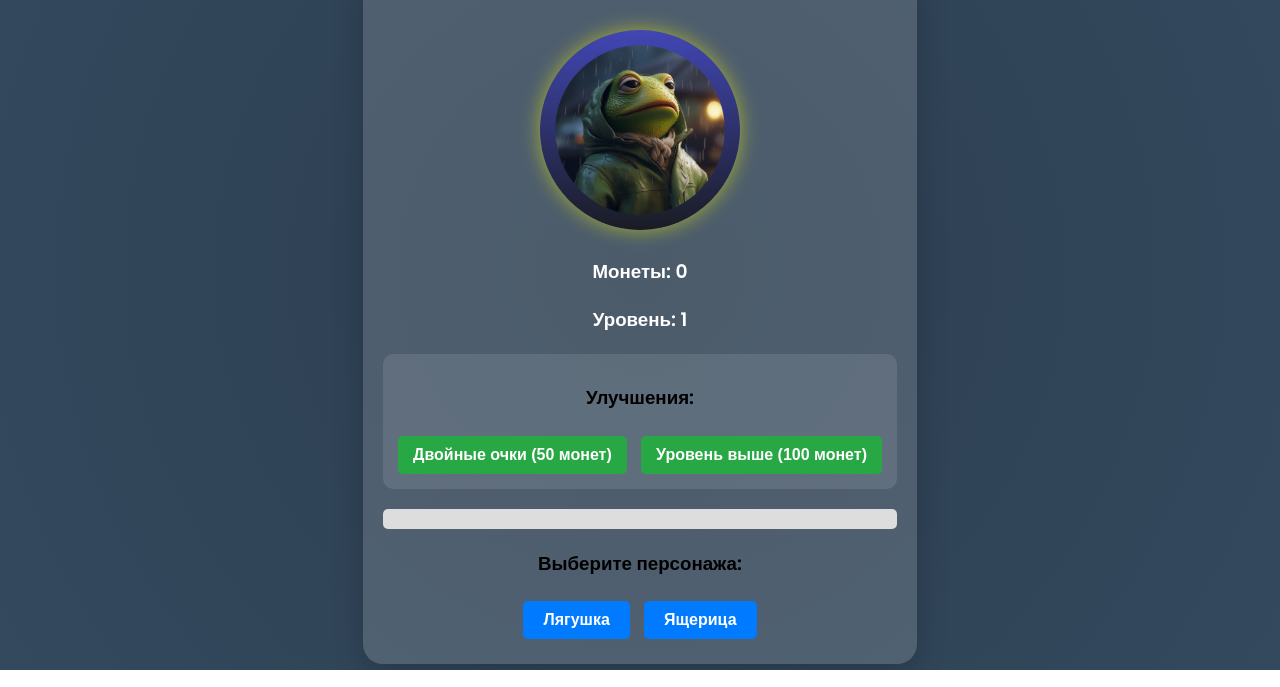
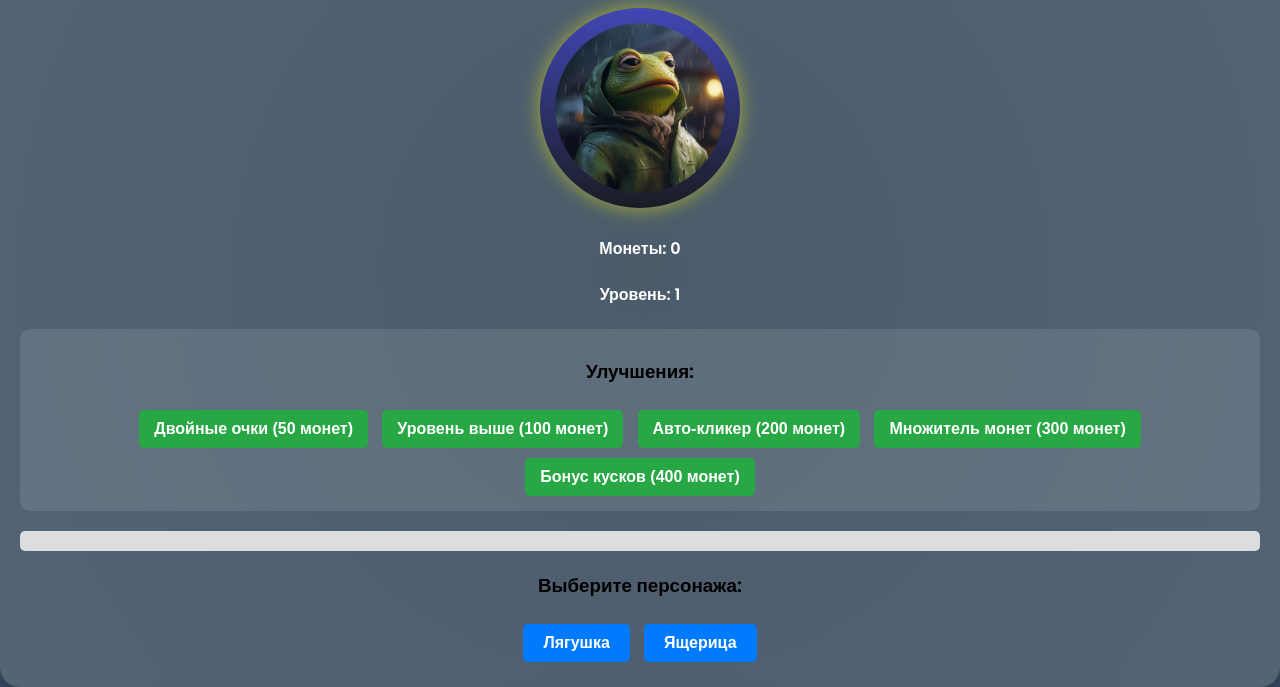
Before and after one commit to Greshnyy23/Nexus-Tap-Coin, a plain HTML site: page index.html in a window 1280 px wide. Shown: the part 130-817 px from the top of the page. Drawn offline with Linux system fonts and the light colour scheme.

Commit message:
Update index.html

```diff
--- a/index.html
+++ b/index.html
@@ -18,13 +18,16 @@
             <div class="plus-one-container"></div>
         </div>
         <div class="money-display">
-            <h3 id="moneyDisplay">Монеты: 0</h3>
-            <h3 id="levelDisplay">Уровень: 1</h3>
+            <h4 id="moneyDisplay">Монеты: 0</h4>
+            <h4 id="levelDisplay">Уровень: 1</h4>
         </div>
         <div class="upgrades">
             <h3>Улучшения:</h3>
-            <button id="upgradeButton">Двойные очки (50 монет)</button>
-            <button id="levelUpButton">Уровень выше (100 монет)</button>
+            <button id="upgradeButton" class="upgrade-button">Двойные очки (50 монет)</button>
+            <button id="levelUpButton" class="upgrade-button">Уровень выше (100 монет)</button>
+            <button id="autoClickerButton" class="upgrade-button">Авто-кликер (200 монет)</button>
+            <button id="coinMultiplierButton" class="upgrade-button">Множитель монет (300 монет)</button>
+            <button id="bonusItemButton" class="upgrade-button">Бонус кусков (400 монет)</button>
         </div>
         <div class="progress">
             <div id="progressBar" class="progress-bar">
```
